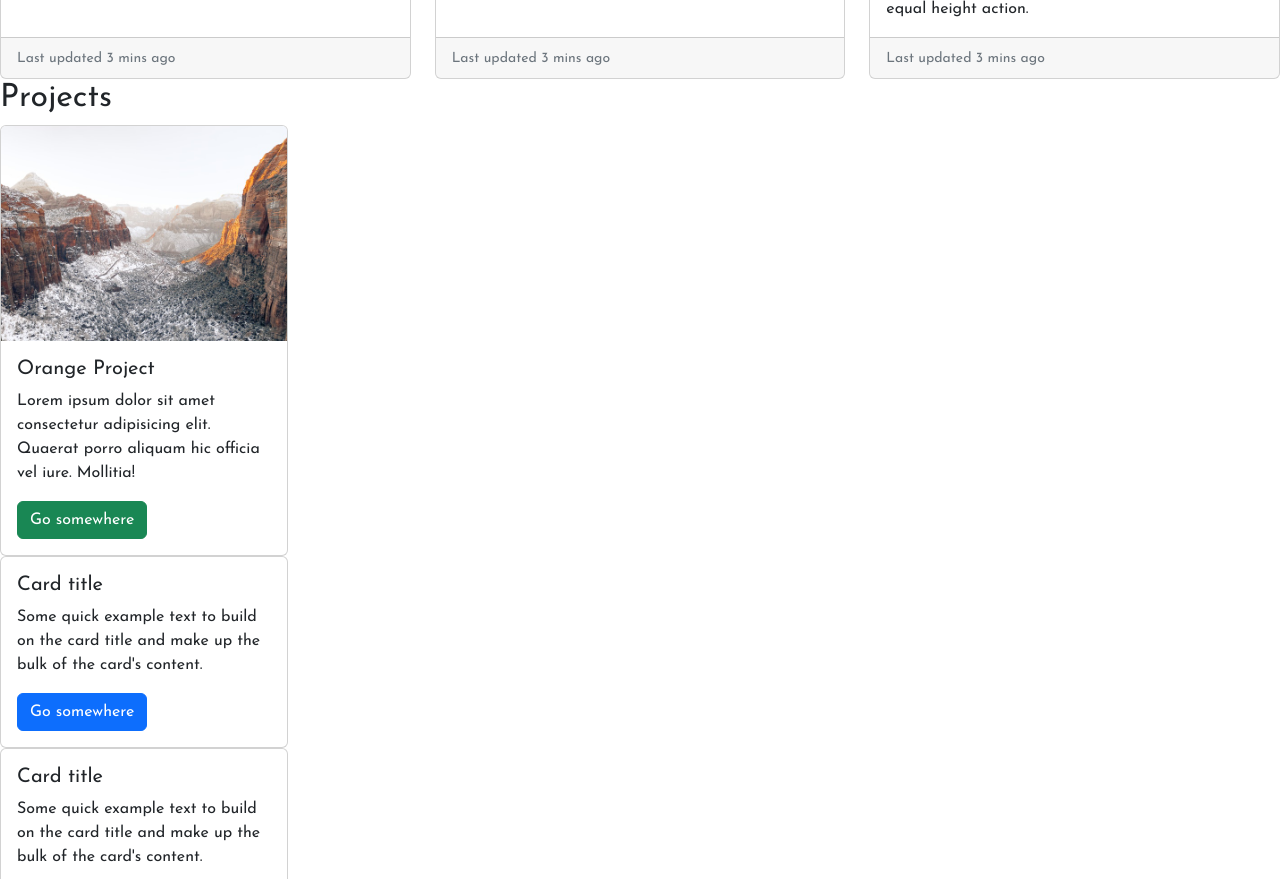
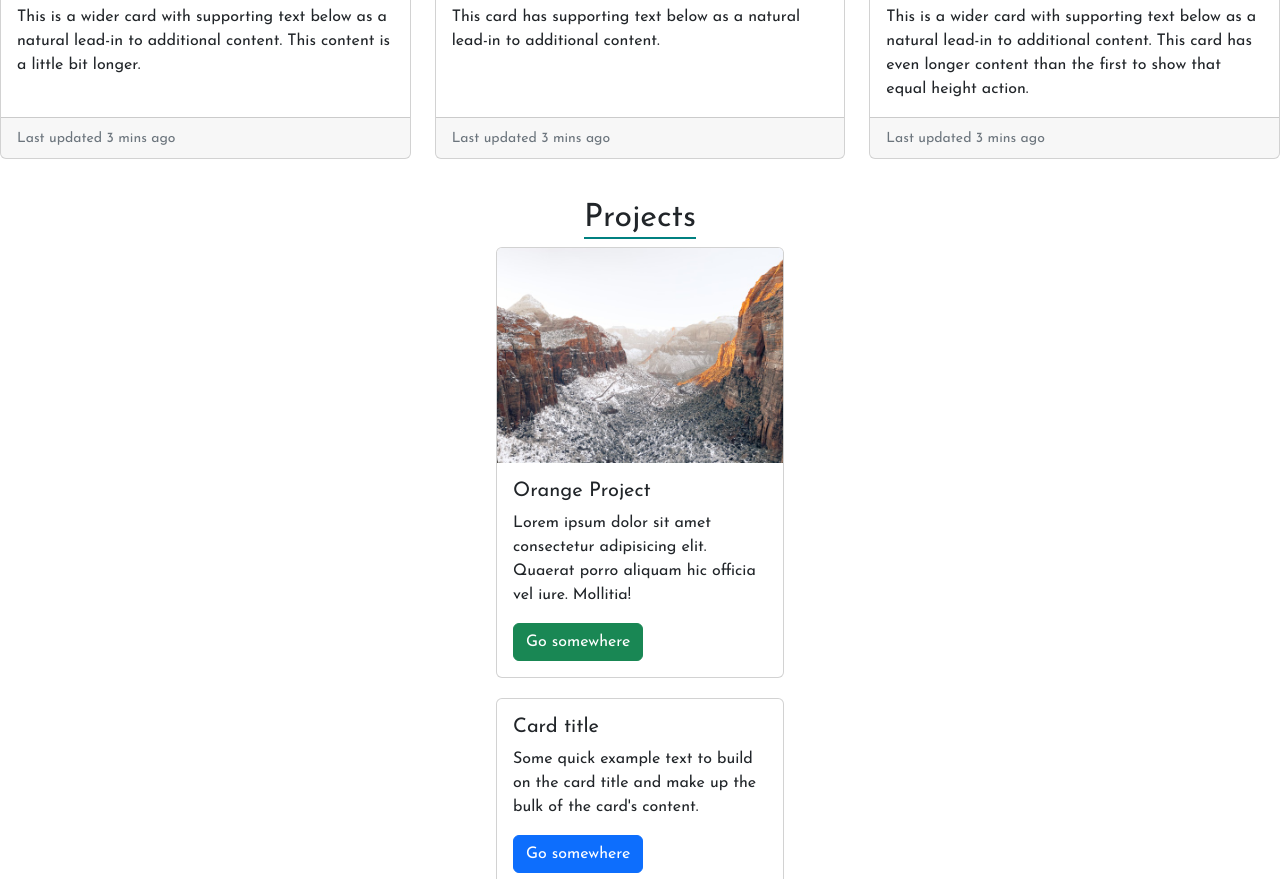
Before and after one commit to myoshino64/portfolio-exercise, a plain HTML site: page index.html in a window 1280 px wide. Shown: the part 1273-2152 px from the top of the page. Drawn offline with nearby package versions, Linux system fonts and the light colour scheme.

Commit message:
Projects Section is done

```diff
--- a/css/style.css
+++ b/css/style.css
@@ -14,6 +14,29 @@ body {
 }
 
 @media (min-width: 300px) {
+  main {
+    display: flex;
+    flex-direction: column;
+    row-gap: 40px;
+  }
+
+  .projects {
+      display: flex;
+      flex-direction: column;
+      align-items: center;
+  }
+
+  .projects > h2 {
+      border-bottom: 2px solid teal;
+  }
+
+  .projects > article {
+      display: flex;
+      flex-direction: column;
+      row-gap: 20px;
+      align-items: center;
+  }
+
   .contact {
     display: flex;
     flex-direction: column;
```
